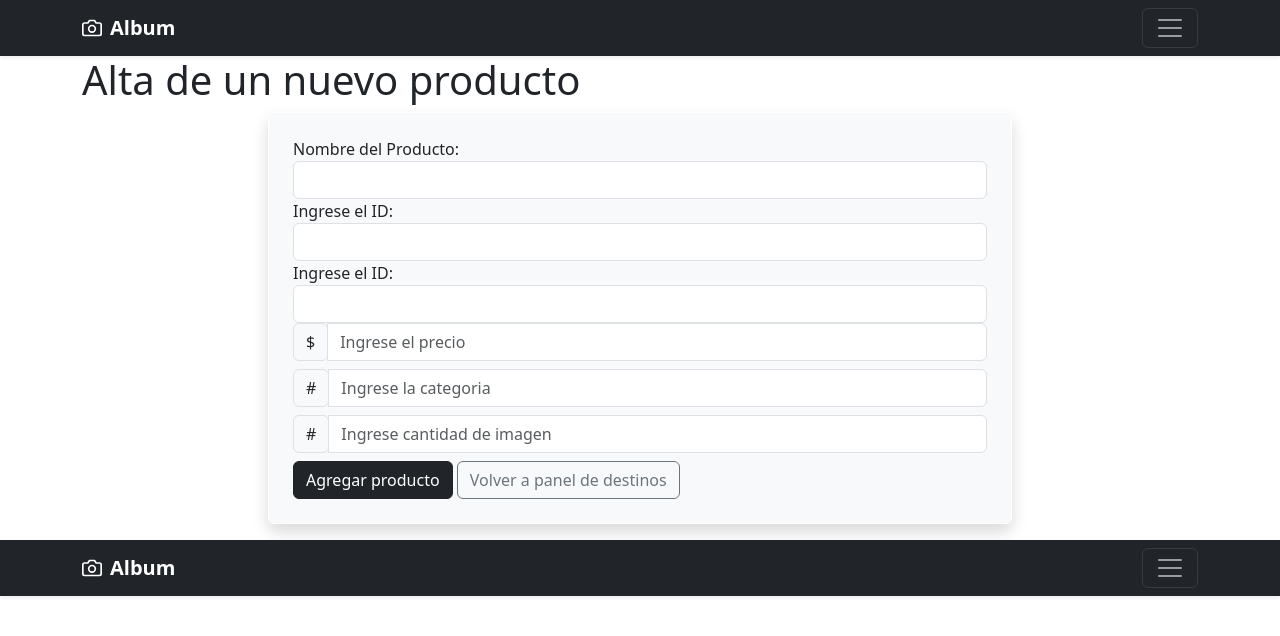
After one commit to Guillef33/ecommercePHP, a PHP site: page /dashboard/formAgregarProducto.php in a window 1280 px wide. The commit adds this page. Shown: the top 636 px of the page. Run offline with PHP 8.4, Linux system fonts and the light colour scheme; data comes from the database, SQL or seed files in the repository; both versions use the stored data as it was after the commit.

Commit message:
agregar producto y form agregar product

```diff
--- a/clases/Product.php
+++ b/clases/Product.php
@@ -56,10 +56,10 @@ class Producto
         $productCategory = $_POST['productCategory'];
         $productImage = $_POST['productImage'];
         $link = Connection::conectar();
-        $sql = "INSERT INTO destinos
+        $sql = "INSERT INTO productos
                         ( productTitle, productId, productPrice, productCategory, productImage )
                         VALUE
-                        ( :productTitle, :productId, :productPrice, :productCategory, :productImage )";
+                        ( productTitle, productId, productPrice, productCategory, productImage )";
         $stmt = $link->prepare($sql);
         $stmt->bindParam(':productTitle', $productTitle, PDO::PARAM_STR);
         $stmt->bindParam(':productId', $productId, PDO::PARAM_INT);
@@ -67,19 +67,17 @@ class Producto
         $stmt->bindParam(':productCategory', $productCategory, PDO::PARAM_INT);
         $stmt->bindParam(':productImage', $productImage, PDO::PARAM_INT);
         if ($stmt->execute()) {
-            $this->setProductId($link->lastInsertId());
+            // $this->setProductId($link->lastInsertId());
             $this->setProductTitle($productTitle);
             $this->setProductId($productId);
             $this->setProductPrice($productPrice);
             $this->setProductCategory($productCategory);
             $this->setProductImage($productImage);
-            $this->setDestActivo(1); //default
+            // $this->setDestActivo(1); //default
             return $this;
         }
         return false;
     }
-
-    // Hasta aca llegue
 
     public function modificarProducto()
     {
--- /dev/null
+++ b/dashboard/formAgregarProducto.php
@@ -0,0 +1,76 @@
+<?php
+
+require '../config/config.php';
+require '../clases/Connection.php';
+require '../clases/Product.php';
+$Producto = new Producto;
+$productos = $Producto->listarProductos();
+include('../header.php');
+
+?>
+
+<main class="container">
+    <h1>Alta de un nuevo producto</h1>
+
+    <div class="alert bg-light border border-white shadow round col-8 mx-auto p-4">
+
+        <form action="agregarProducto.php" method="post">
+
+            <div class="form-group">
+                <label for="productTitle">Nombre del Producto:</label>
+                <input type="text" name="productTitle" id="productTitle" class="form-control" required>
+            </div>
+
+
+            <div class="form-group">
+                <label for="productId">Ingrese el ID:</label>
+                <input type="text" name="productId" id="productId" class="form-control" required>
+            </div>
+
+            <div class="form-group">
+                <label for="productDescription">Ingrese el ID:</label>
+                <input type="text" name="productDescription" id="productDescription" class="form-control" required>
+            </div>
+
+            <div class="form-group">
+                <div class="input-group mb-2">
+                    <div class="input-group-prepend">
+                        <div class="input-group-text">$</div>
+                    </div>
+                    <input type="number" name="productPrice" class="form-control" placeholder="Ingrese el precio" required>
+                </div>
+            </div>
+
+            <div class="form-group">
+                <div class="input-group mb-2">
+                    <div class="input-group-prepend">
+                        <div class="input-group-text">#</div>
+                    </div>
+                    <input type="number" name="productCategory" class="form-control" placeholder="Ingrese la categoria" required>
+                </div>
+            </div>
+
+            <div class="form-group">
+                <div class="input-group mb-2">
+                    <div class="input-group-prepend">
+                        <div class="input-group-text">#</div>
+                    </div>
+                    <input type="media" name="productImage" class="form-control" placeholder="Ingrese cantidad de imagen" required>
+                </div>
+            </div>
+
+
+            <button class="btn btn-dark mr-3">Agregar producto</button>
+            <a href="adminProductos.php" class="btn btn-outline-secondary">
+                Volver a panel de destinos
+            </a>
+
+        </form>
+
+    </div>
+
+
+</main>
+<?php
+include('../header.php');
+?>
```
Also changed, not shown: bd/ecommercephp.sql (+7 -4 lines), dashboard/agregarProducto.php (added, +33 -0 lines).
